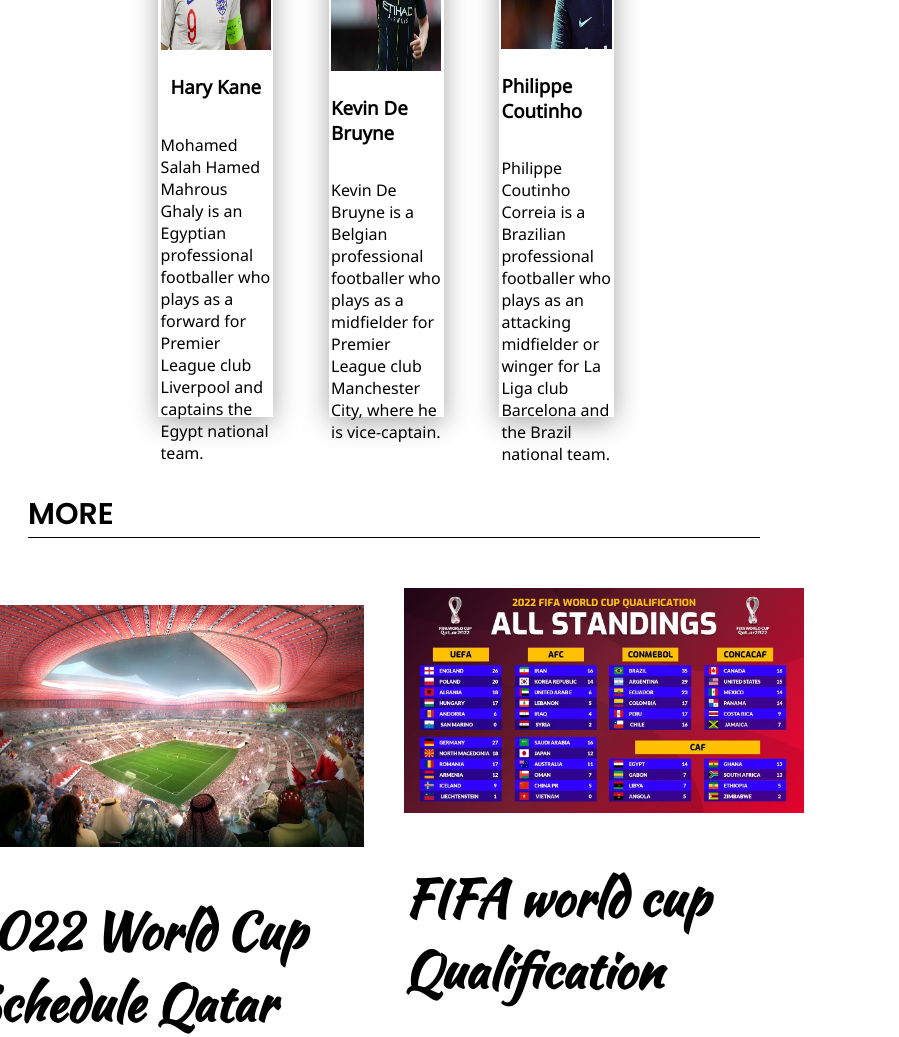
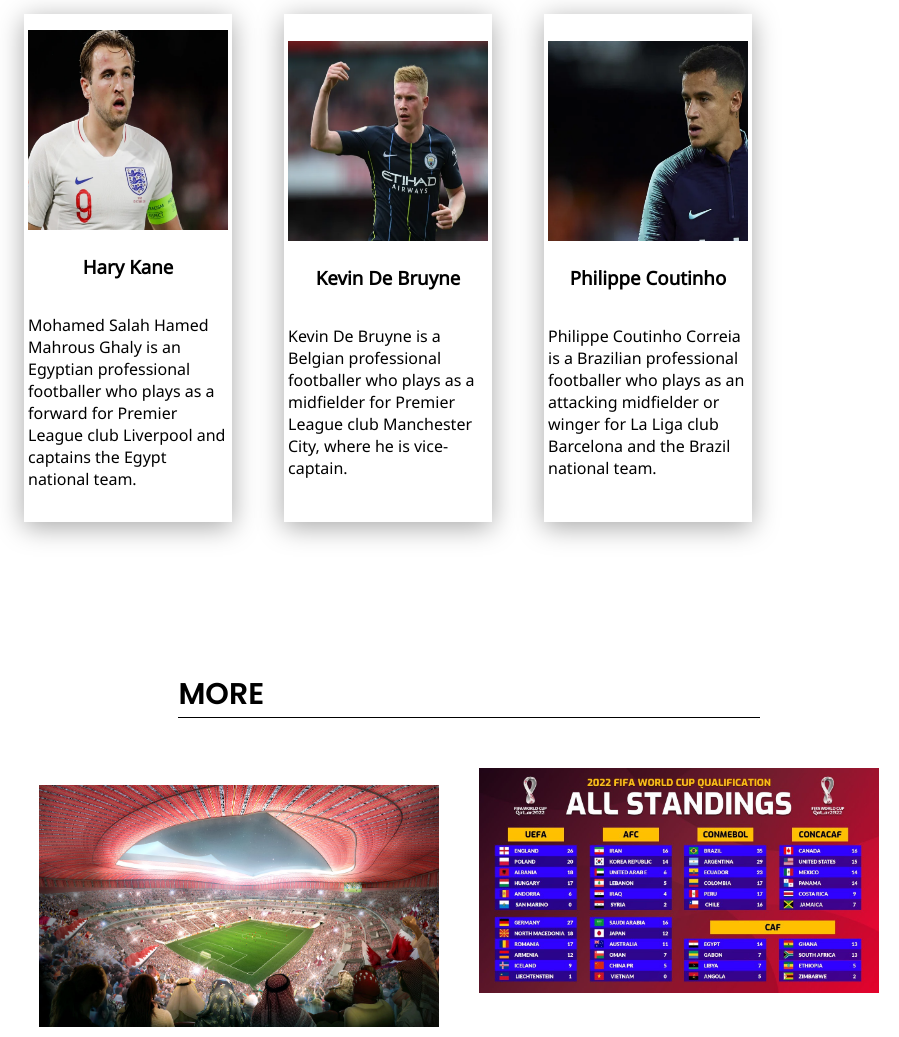
Before and after one commit to Shanjida90/football-world-cup, a plain HTML site: page index.html in a window 768 px wide. Shown: the part 2459-3496 px from the top of the page, 899 px wide, since content can reach past the window. Drawn offline with Linux system fonts and the light colour scheme.

Commit message:
done assignment

```diff
--- a/style.css
+++ b/style.css
@@ -176,3 +176,15 @@ header:hover h1{
     padding: 20%;
  }
 }
+/* responsive for tablet */
+@media (min-width:768px) and (max-width:1024px){
+    .players{
+        padding: 20%;
+    }
+    .player-card{
+        width: 200px;
+    }
+    .bonus-part{
+        margin-left: 20%;
+    }
+}
```
